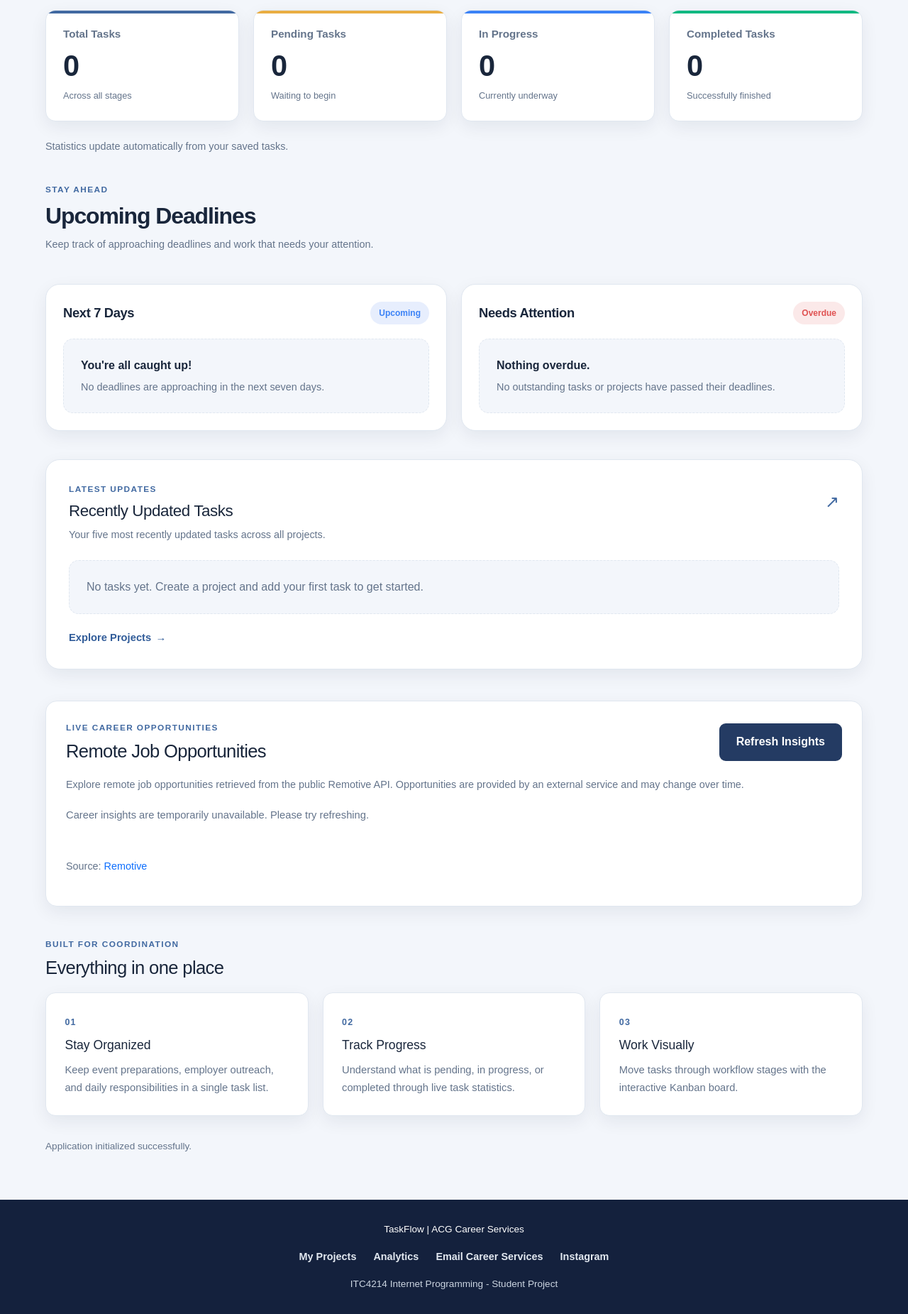
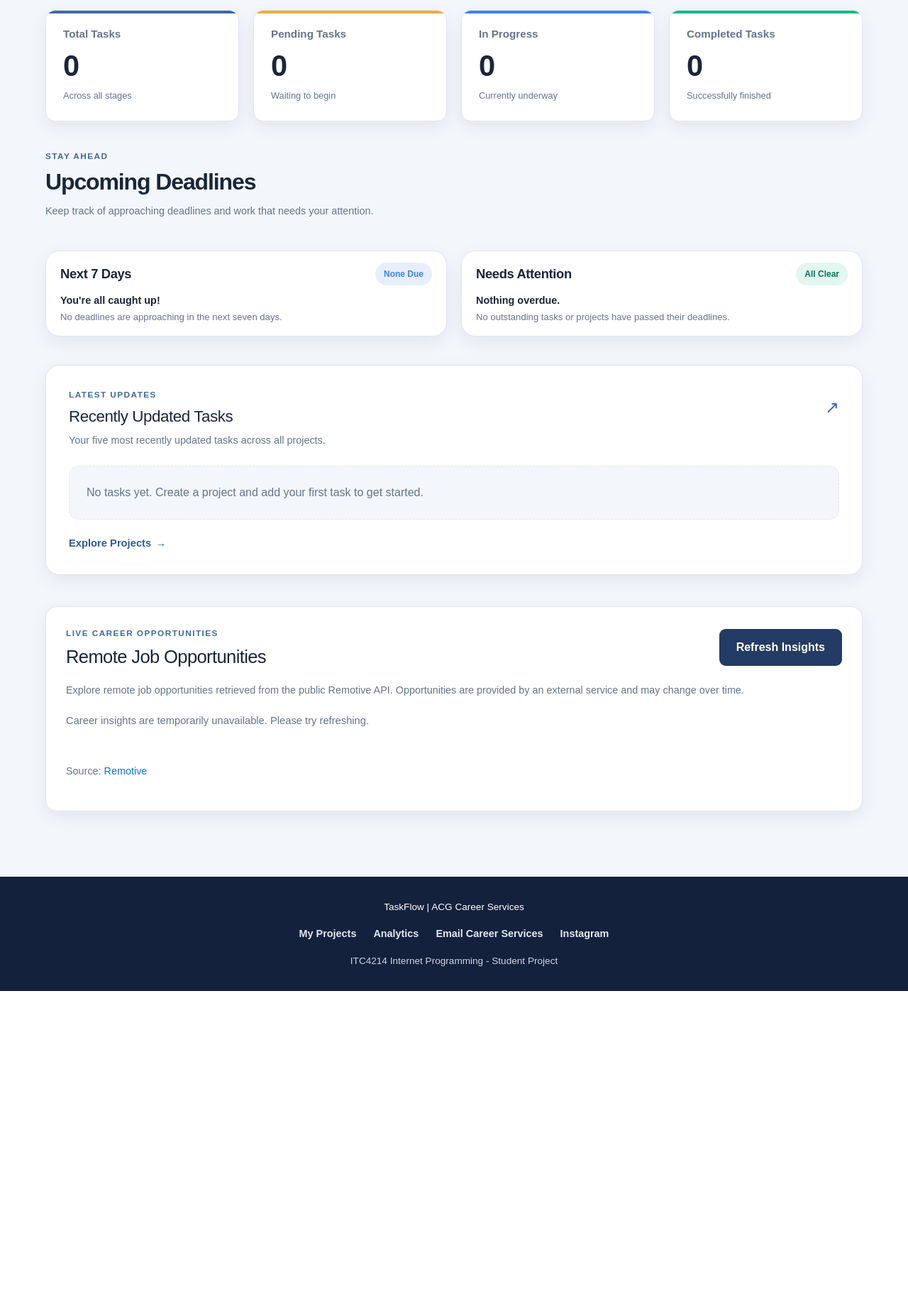
Before and after one commit to dkouplakis-cloud/taskflow-acg-career-services, a Django app: page / in a window 1280 px wide. Shown: the part 660-2511 px from the top of the page at 71% size. After the commit the page ends 2056 px from the top, so only its background shows below. Run offline with Django 5.2, Linux system fonts and the light colour scheme.

Commit message:
Refine Home dashboard deadlines and remove legacy content

```diff
--- a/assets/css/home-dashboard.css
+++ b/assets/css/home-dashboard.css
@@ -75,6 +75,18 @@
 .home-page .tf-deadlines-label--overdue {
   background: rgba(220, 72, 72, 0.12);
   color: #e05252;
+}
+
+/* Healthy status — no overdue work */
+.home-page .tf-deadlines-label--clear {
+  background: rgba(16, 185, 129, 0.12);
+  color: #047857;
+}
+
+/* Maintain readable contrast in Dark Mode */
+[data-theme="dark"] .home-page .tf-deadlines-label--clear {
+  background: rgba(52, 211, 153, 0.15);
+  color: #6ee7b7;
 }
 
 /* Deadline entries */
@@ -164,6 +176,46 @@
   font-size: 1rem;
 }
 
+/* ==========================================
+   COMPACT DEADLINE EMPTY STATES
+   ========================================== */
+
+/* Reduce space only when a panel has no deadlines. */
+.home-page .tf-deadlines-panel.tf-deadlines-panel--empty {
+  padding: 1rem 1.25rem;
+}
+
+/* Keep the heading close to its empty-state message. */
+.home-page .tf-deadlines-panel--empty
+.tf-deadlines-panel-heading {
+  margin-bottom: 0.65rem;
+}
+
+/* Avoid placing a second box inside the panel. */
+.home-page .tf-deadlines-panel--empty
+.tf-deadlines-empty {
+  padding: 0;
+  border: none;
+  border-radius: 0;
+  background: transparent;
+}
+
+/* Make the empty-state text less visually dominant. */
+.home-page .tf-deadlines-panel--empty
+.tf-deadlines-empty strong {
+  font-size: 0.9rem;
+}
+
+.home-page .tf-deadlines-panel--empty
+.tf-deadlines-empty p {
+  font-size: 0.82rem;
+  line-height: 1.5;
+}
+
+.home-page .tf-deadlines-panel--empty
+.tf-deadlines-empty p + p {
+  margin-top: 0.2rem;
+}
 
 /* ==========================================
    NEXT SCHEDULED DEADLINE
--- a/templates/core/home.html
+++ b/templates/core/home.html
@@ -349,11 +349,6 @@
 
       </div>
 
-      <p class="dashboard-note">
-        Statistics update automatically
-        from your saved tasks.
-      </p>
-
     </section>
 
 
@@ -444,13 +439,18 @@
   <div class="tf-deadlines-grid">
 
     <!-- UPCOMING -->
-    <div class="home-panel tf-deadlines-panel">
+    <div class="home-panel tf-deadlines-panel{% if not upcoming_task_deadlines and not upcoming_project_deadlines %} tf-deadlines-panel--empty{% endif %}">
 
       <div class="tf-deadlines-panel-heading">
-        <h3>Next 7 Days</h3>
+     <h3>Next 7 Days</h3>
         <span class="tf-deadlines-label">
-          Upcoming
+          {% if upcoming_task_deadlines or upcoming_project_deadlines %}
+            Upcoming
+          {% else %}
+            None Due
+          {% endif %}
         </span>
+
       </div>
 
       {% if upcoming_task_deadlines or upcoming_project_deadlines %}
@@ -536,13 +536,18 @@
     </div>
 
     <!-- OVERDUE -->
-    <div class="home-panel tf-deadlines-panel">
+    <div class="home-panel tf-deadlines-panel{% if not overdue_tasks and not overdue_projects %} tf-deadlines-panel--empty{% endif %}">
 
       <div class="tf-deadlines-panel-heading">
         <h3>Needs Attention</h3>
-        <span class="tf-deadlines-label tf-deadlines-label--overdue">
-          Overdue
+        <span class="tf-deadlines-label{% if overdue_tasks or overdue_projects %} tf-deadlines-label--overdue{% else %} tf-deadlines-label--clear{% endif %}">
+          {% if overdue_tasks or overdue_projects %}
+            Overdue
+          {% else %}
+            All Clear
+          {% endif %}
         </span>
+
       </div>
 
       {% if overdue_tasks or overdue_projects %}
@@ -810,109 +815,6 @@
 
     </section>
 
-    <!-- ========================================
-         PLATFORM FEATURES
-         ======================================== -->
-
-    <section
-      class="features-section home-features"
-      aria-labelledby="features-heading"
-    >
-
-      <div class="home-section-heading">
-
-        <div>
-
-          <p class="home-eyebrow">
-            BUILT FOR COORDINATION
-          </p>
-
-          <h2 id="features-heading">
-            Everything in one place
-          </h2>
-
-        </div>
-
-      </div>
-
-      <!-- Custom CSS Grid: no conflicting
-           Bootstrap row/column classes -->
-
-      <div class="features-grid">
-
-        <!-- Feature 1 -->
-        <article class="feature-card">
-
-          <span class="home-feature-number">
-            01
-          </span>
-
-          <h3>
-            Stay Organized
-          </h3>
-
-          <p>
-            Keep event preparations,
-            employer outreach,
-            and daily responsibilities
-            in a single task list.
-          </p>
-
-        </article>
-
-        <!-- Feature 2 -->
-        <article class="feature-card">
-
-          <span class="home-feature-number">
-            02
-          </span>
-
-          <h3>
-            Track Progress
-          </h3>
-
-          <p>
-            Understand what is pending,
-            in progress, or completed
-            through live task statistics.
-          </p>
-
-        </article>
-
-        <!-- Feature 3 -->
-        <article class="feature-card">
-
-          <span class="home-feature-number">
-            03
-          </span>
-
-          <h3>
-            Work Visually
-          </h3>
-
-          <p>
-            Move tasks through workflow
-            stages with the interactive
-            Kanban board.
-          </p>
-
-        </article>
-
-      </div>
-
-    </section>
-
-    <!-- ========================================
-         APPLICATION STATUS
-         ======================================== -->
-
-    <p
-      id="app-status"
-      class="app-status"
-      role="status"
-      aria-live="polite"
-    ></p>
-
 {% endblock %}
 
 
```
